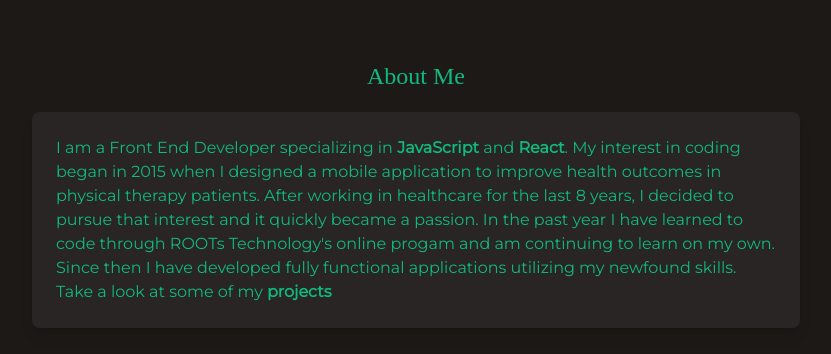
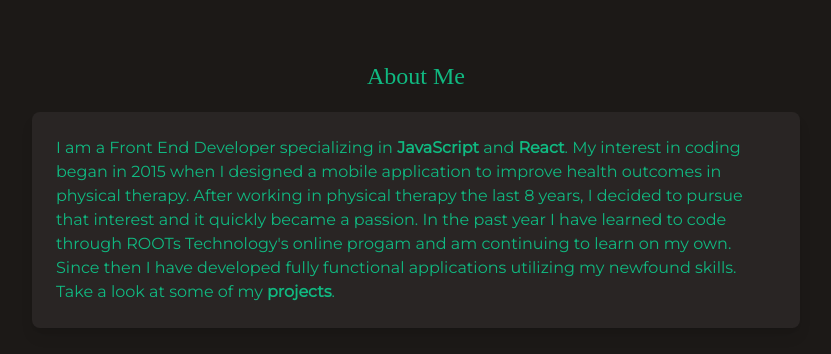
Before and after one commit to Wendell-Galvan/portfolio, a React (Create React App) app: page / in a window 1280 px wide. Shown: the part 960-1314 px from the top of the page, without its empty margins (224-1055 px from the left). Built offline with nearby package versions, Linux system fonts and the light colour scheme; a web font is replaced by a local one.

Commit message:
Updated About Me and project cards

```diff
--- a/src/components/AboutMe.js
+++ b/src/components/AboutMe.js
@@ -11,16 +11,17 @@ function AboutMe() {
         <p>
           I am a Front End Developer specializing in <b>JavaScript</b> and{" "}
           <b>React</b>. My interest in coding began in 2015 when I designed a
-          mobile application to improve health outcomes in physical therapy
-          patients. After working in healthcare for the last 8 years, I decided
-          to pursue that interest and it quickly became a passion. In the past
-          year I have learned to code through ROOTs Technology's online progam
-          and am continuing to learn on my own. Since then I have developed
-          fully functional applications utilizing my newfound skills. Take a
-          look at some of my{" "}
+          mobile application to improve health outcomes in physical therapy.
+          After working in physical therapy the last 8 years, I decided to
+          pursue that interest and it quickly became a passion. In the past year
+          I have learned to code through ROOTs Technology's online progam and am
+          continuing to learn on my own. Since then I have developed fully
+          functional applications utilizing my newfound skills. Take a look at
+          some of my{" "}
           <Link to="/projects" className="font-bold hover:text-white">
             projects
           </Link>
+          .
         </p>
       </div>
     </div>
--- a/src/components/Cards.js
+++ b/src/components/Cards.js
@@ -2,7 +2,7 @@ import React from "react";
 
 function Cards(props) {
   return (
-    <div className="max-w-sm mx-10 rounded overflow-hidden shadow-lg my-20 shadow-emerald-800 bg-stone-800 hover:scale-105">
+    <div className="max-w-sm mx-10 rounded overflow-hidden shadow-lg my-20 shadow-emerald-800 bg-stone-800 transition duration-500 hover:scale-105">
       <a
         href={props.imgLink}
         target="_blank"
```
